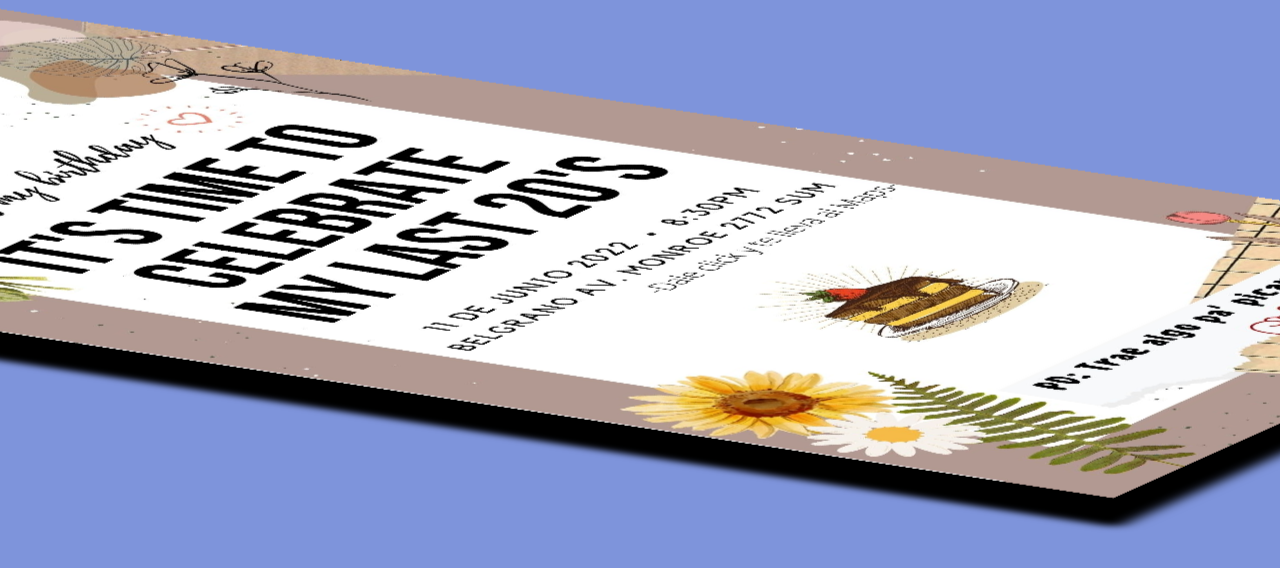
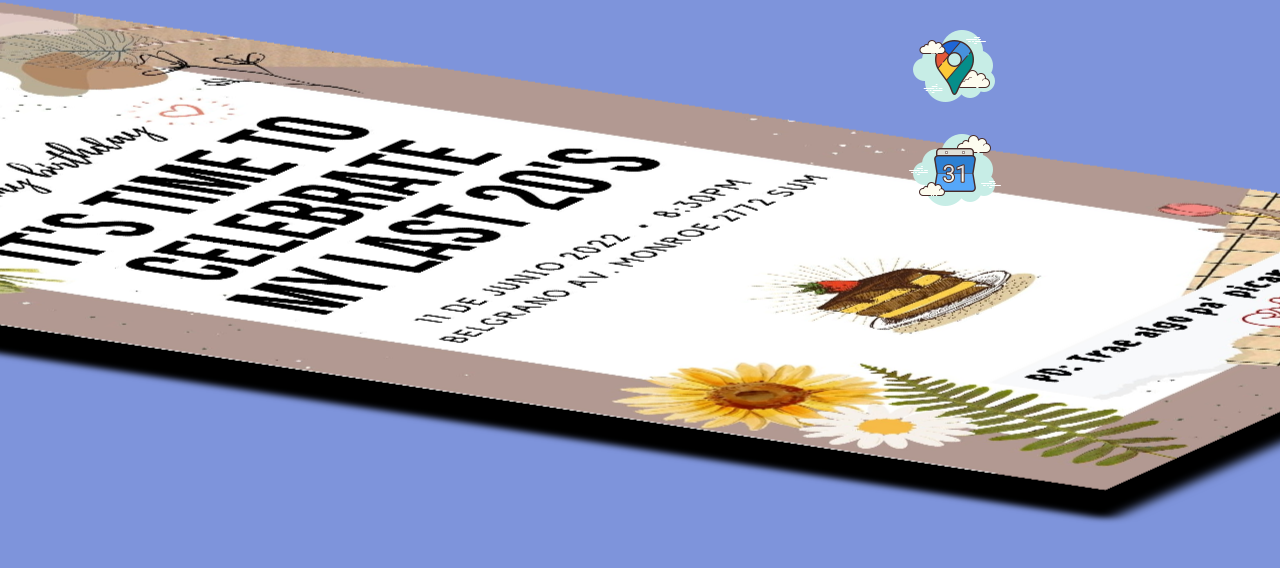
Before and after one commit to marialefica/marialefica.github.io, a plain HTML site: page birthday/index.html in a window 1280 px wide. Shown: the top 568 px of the page. Drawn offline with Linux system fonts and the light colour scheme.

Commit message:
add icons, maps and calendar

```diff
--- a/birthday/index.html
+++ b/birthday/index.html
@@ -14,27 +14,14 @@
   padding: 0;
 }
   body {
-    width: 100%;
+  width: 100%;
   background: #7e94db;
-  position: absolute;
-justify-content: center;
-  float: initial;
-  box-sizing: border-box;
-  overflow: hidden;
-}
-
-.container{
-  width: 100%;
-  min-height: 100vh;
-  display:flexbox;
-
 }
 .image{
-  perspective: 3000px;
   width: 90%;
   position: absolute;
-  left:50%;
-  top:60%;
+  left: 50%;
+  top: 60%;
   transform: translate(-50%,-60%);
   transform-style: preserve-3d;
 }
@@ -50,14 +37,33 @@ transform-style: preserve-3d;
    transform: rotateX(0deg) rotateZ(0deg) translate3d(0px,0px,0px);
   box-shadow: 0px 0px 0px 0px rgba(0, 0, 0, 0);
 }
-    </style>
+
+#lista li {
+  position: relative;
+  display: inline;
+  padding-left: 3px;
+  padding-right: 3px;
+  list-style-type: none;
+  justify-content: flex-end;
+  padding-inline-start: 70%;
+  display: block;
+}
+  </style>
 </head>
 <body>
-    <section class="container">
-        <div class="image">
-          <a href="https://goo.gl/maps/dANS1FYDoaFK6o5v7" target="_blank"> <img class="img" src="../resources/images/invitacion.jpg" alt="Birthday Invitation"> </a>
+  </section>
+    <section class="image">
+        <div>
+        <img class="img" src="../resources/images/invitacionSL.jpg" alt="Birthday Invitation">
         </div>
-    </section>
-
-</body>
+      </section>
+    <div >
+      <ul id="lista">
+        <li><a href="https://goo.gl/maps/AR6goA4gb8wEK2166" target="_blank">
+          <img src="../resources/images/mapschiqui.png" alt="Maps"></a></li>
+          <li><a href= "https://calendar.google.com/event?action=TEMPLATE&tmeid=Mjk4aHZhZWF2Mm1iMDZmbXFib2YzYzA4Z3AgbWFyaWFsZWZpY2E5NjNAbQ&tmsrc=marialefica963%40gmail.com" target="_blank">
+          <img src="../resources/images/calendarchiqui.png" alt="Calendar"></a></li>
+      </ul>
+    </div>
+  </body>
 </html>
```
Also changed, not shown: resources/images/calendarchiqui.png (added), resources/images/calendario.png (added), resources/images/invitacionSL.jpg (added), resources/images/mapschiqui.png (added), resources/images/ubicacion.png (added), 1 other file.
